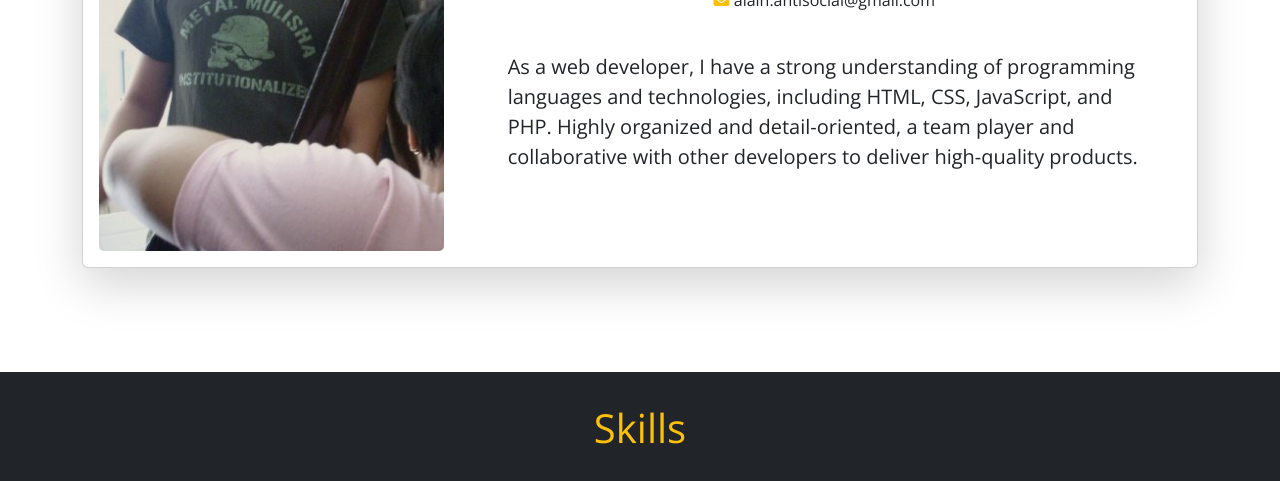
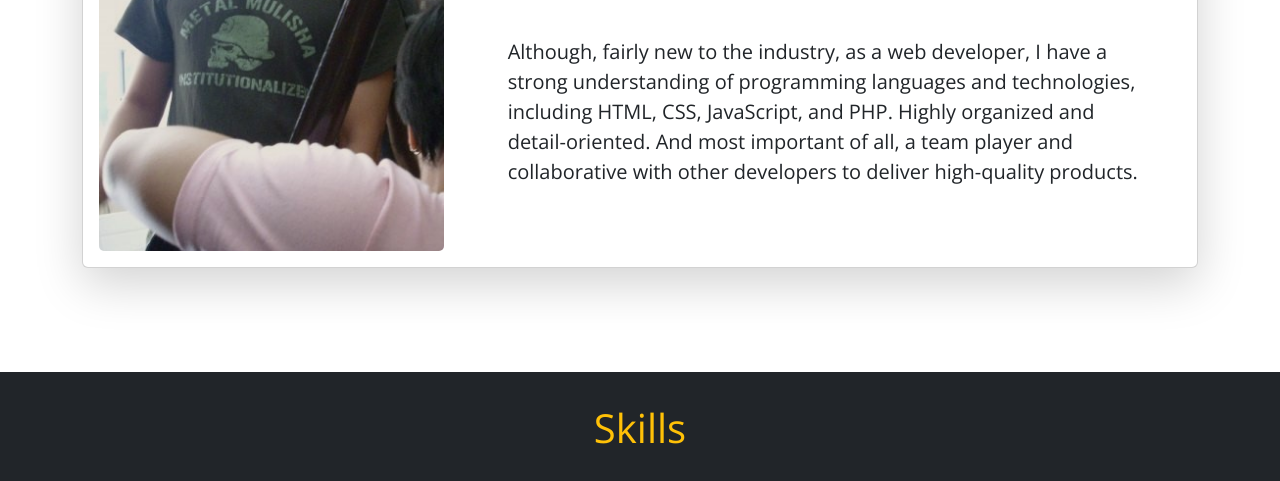
Before and after one commit to alain-alda/my-portfolio, a plain HTML site: page index.html in a window 1280 px wide. Shown: the part 1108-1589 px from the top of the page. Drawn offline with nearby package versions, Linux system fonts and the light colour scheme.

Commit message:
Final Final Draft

```diff
--- a/index.html
+++ b/index.html
@@ -144,11 +144,12 @@
                     alain.antisocial@gmail.com
                   </p>
                   <p class="card-text p-4 fs-5">
-                    As a web developer, I have a strong understanding of
-                    programming languages and technologies, including HTML, CSS,
-                    JavaScript, and PHP. Highly organized and detail-oriented, a
-                    team player and collaborative with other developers to
-                    deliver high-quality products.
+                    Although, fairly new to the industry, as a web developer, I
+                    have a strong understanding of programming languages and
+                    technologies, including HTML, CSS, JavaScript, and PHP.
+                    Highly organized and detail-oriented. And most important of
+                    all, a team player and collaborative with other developers
+                    to deliver high-quality products.
                   </p>
                 </div>
               </div>
```
